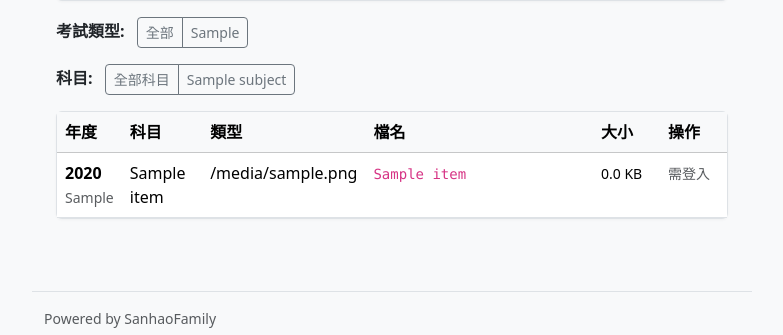
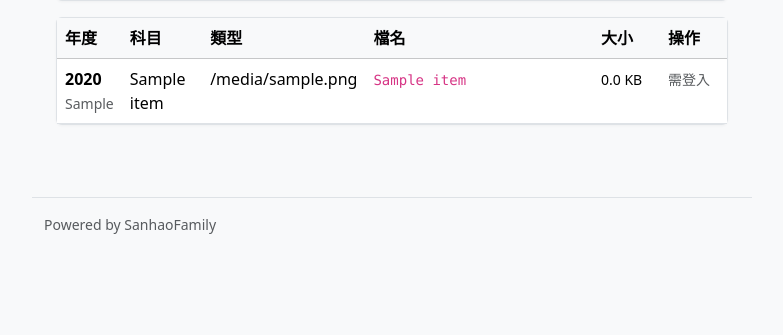
Before and after one commit to apingchang/TQark-web, a FastAPI app: template backend/app/templates/ceec_exam.html in a window 1280 px wide. Shown: the part 256-591 px from the top of the page, without its empty margins (248-1031 px from the left). Run offline with FastAPI, Linux system fonts and the light colour scheme; the template is opened without the code that fills it: most values are stand-ins (such as "Sample title", 1, 10 or a date in 2020); parts of the project's set-up code (start-up, migrations or seed data) failed here and were passed over; some libraries are stand-ins or nearby versions.

Commit message:
refactor(ui): remove filter buttons from CAP/CEEC pages + remove cap/ceec navbar shortcuts
【2026-07-25 William 需求】
1. 會考/大學入試題搜尋結果拿掉年度/科目 filter 按鈕
2. Navbar 拿掉會考/大學考快速連結 (從 dashboard 搜尋進入即可)

【改動】
- base.html: 刪除會考 / 大學考 navbar button (2 個)
- cap_exam.html: 刪除年度 + 科目 btn-group filter
- ceec_exam.html: 刪除考試類型 + 科目 btn-group filter

【保留】
- /ui/cap-exam?year=X&subject=Y URL query 還是 work
  (從 dashboard form action='/ui/search' grade='會考' 送的 filter 還是有用)
- selected_year/subject badges 還在, '清除篩選' link 還在
- flat sorted table 完全沒改

【驗證】
- Navbar 沒 會考/大學考 button
- cap-exam 沒 btn-group / 全部年度 / 全部科目
- ceec-exam 沒 btn-group / 考試類型: / 全部科目
- CAP 323 rows 還在, CEEC 1490 rows 還在

```diff
--- a/backend/app/templates/base.html
+++ b/backend/app/templates/base.html
@@ -169,13 +169,7 @@
                         {# 下載紀錄: 📥 icon + 填滿 cyan #}
                         <a href="/me/downloads" class="btn btn-sm btn-info px-3 {% if request.url.path.startswith('/me/downloads') %}active{% endif %}">📥 下載紀錄</a>
                     {% endif %}
-                    {# 【2026-07-22 新】歷年會考/大學考 (public 連結,登入後可見) #}
-                    {% if not request.url.path.startswith('/ui/cap-exam') %}
-                        <a href="/ui/cap-exam" class="btn btn-sm btn-outline-secondary px-3 {% if request.url.path.startswith('/ui/cap-exam') %}active{% endif %}">📚 會考</a>
-                    {% endif %}
-                    {% if not request.url.path.startswith('/ui/ceec-exam') %}
-                        <a href="/ui/ceec-exam" class="btn btn-sm btn-outline-secondary px-3 {% if request.url.path.startswith('/ui/ceec-exam') %}active{% endif %}">🎓 大學考</a>
-                    {% endif %}
+                    {# 【2026-07-25 拿掉】歷年會考/大學考改從 dashboard 搜尋進入, navbar 不再列快速連結 #}
                     {% if user.role == 'admin' %}
                         {# 在後台頁本身時不顯示後台連結 #}
                         {% if request.url.path != '/admin' %}
--- a/backend/app/templates/ceec_exam.html
+++ b/backend/app/templates/ceec_exam.html
@@ -37,31 +37,6 @@
       </div>
     </div>
   </div>
-
-  {% if all_exam_types or all_years %}
-  <div class="row mb-3">
-    <div class="col-md-12">
-      <strong>考試類型:</strong>
-      <div class="btn-group ms-2" role="group">
-        <a href="/ui/ceec-exam{% if selected_subject %}?subject={{ selected_subject }}{% endif %}" class="btn btn-sm {% if not selected_exam_type %}btn-tiffany{% else %}btn-outline-secondary{% endif %}">全部</a>
-        {% for et in all_exam_types %}
-          <a href="/ui/ceec-exam?exam_type={{ et }}{% if selected_subject %}&subject={{ selected_subject }}{% endif %}" class="btn btn-sm {% if selected_exam_type == et %}btn-tiffany{% else %}btn-outline-secondary{% endif %}">{{ et }}</a>
-        {% endfor %}
-      </div>
-    </div>
-  </div>
-  <div class="row mb-3">
-    <div class="col-md-12">
-      <strong>科目:</strong>
-      <div class="btn-group ms-2" role="group">
-        <a href="/ui/ceec-exam{% if selected_exam_type %}?exam_type={{ selected_exam_type }}{% endif %}" class="btn btn-sm {% if not selected_subject %}btn-tiffany{% else %}btn-outline-secondary{% endif %}">全部科目</a>
-        {% for s in all_subjects %}
-          <a href="/ui/ceec-exam?subject={{ s }}{% if selected_exam_type %}&exam_type={{ selected_exam_type }}{% endif %}" class="btn btn-sm {% if selected_subject == s %}btn-tiffany{% else %}btn-outline-secondary{% endif %}">{{ s }}</a>
-        {% endfor %}
-      </div>
-    </div>
-  </div>
-  {% endif %}
 
   {% if items %}
     <div class="card">
```
Also changed, not shown: backend/app/templates/cap_exam.html (+0 -26 lines).
